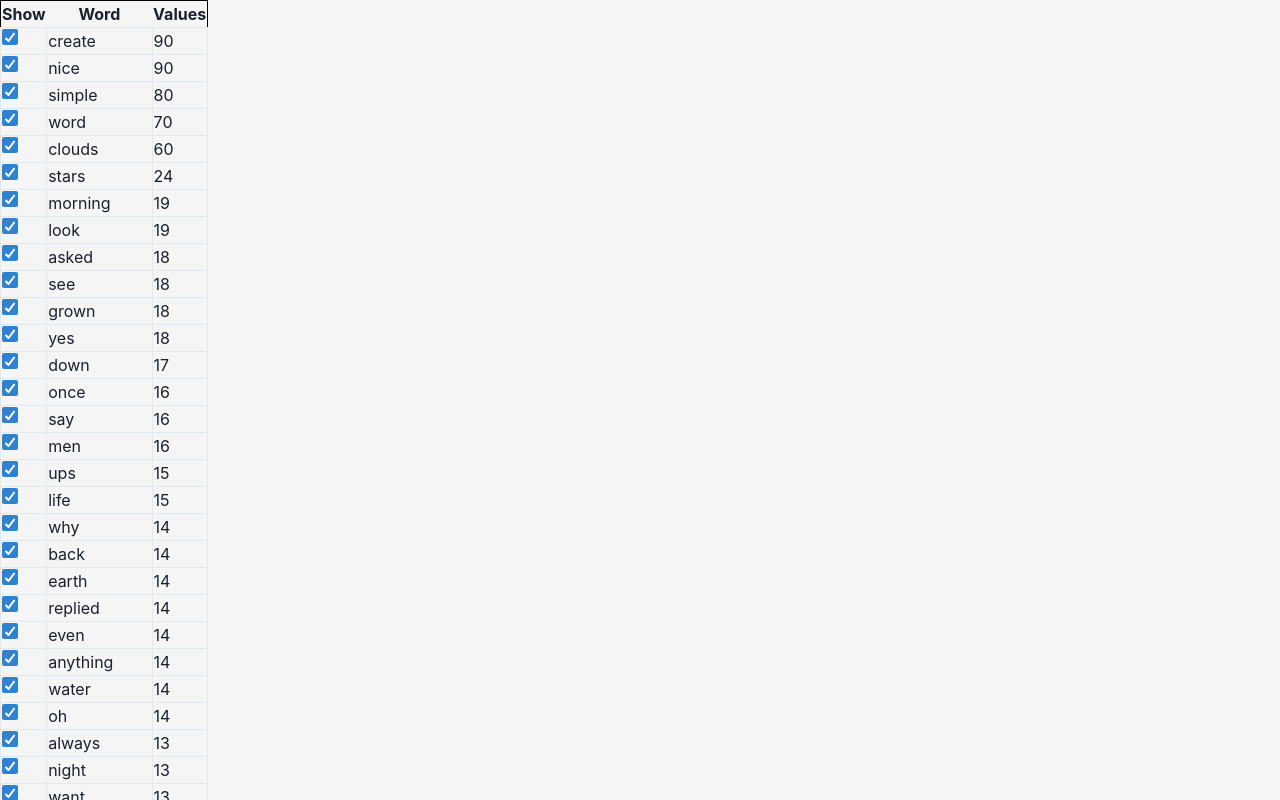
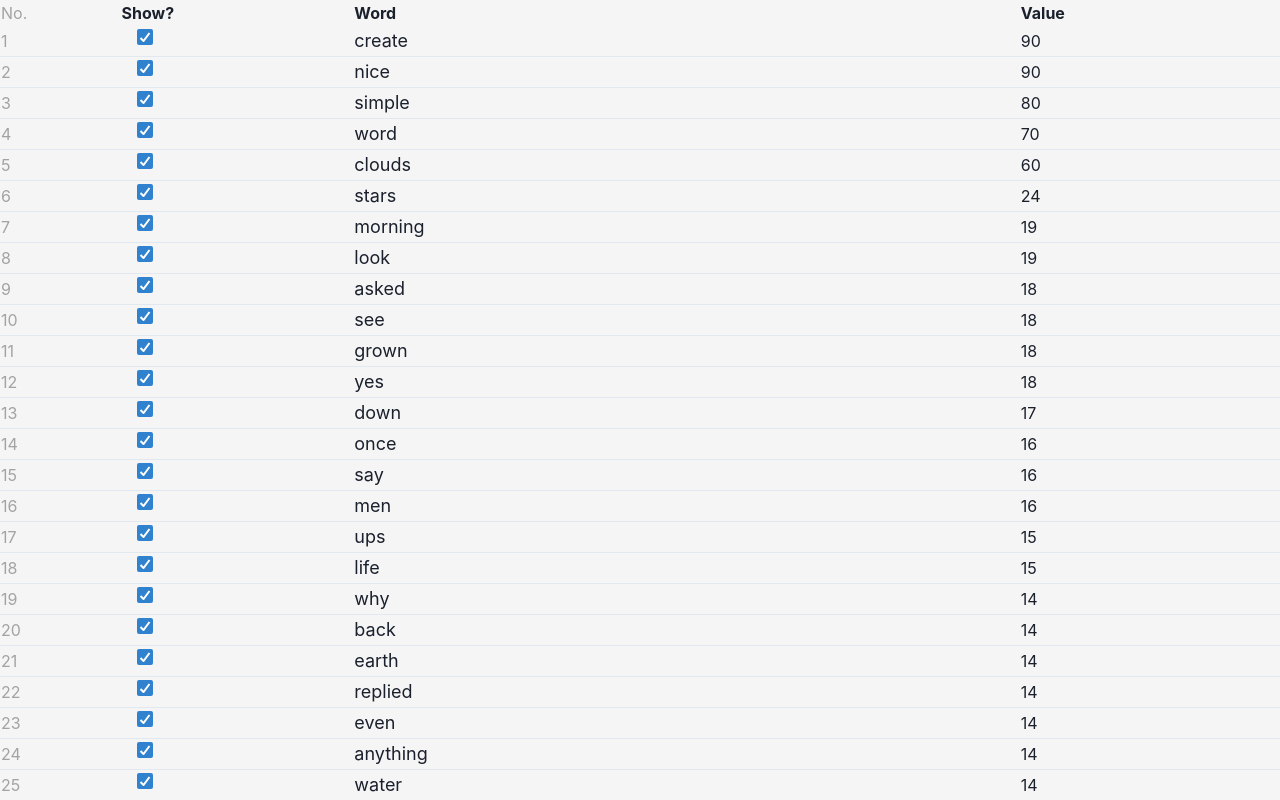
Before and after one commit to rezonmain/simple-wordcloud, a Next.js app: page /dev in a window 1280 px wide. Shown: the top 800 px of the page. Built offline with nearby package versions, Linux system fonts and the light colour scheme; a web font is replaced by a local one.

Commit message:
styled wordlist

```diff
--- a/components/Pages/CreatePage/CreatePage.tsx
+++ b/components/Pages/CreatePage/CreatePage.tsx
@@ -15,7 +15,7 @@ const CreatePage = () => {
 	const { isOpen, onOpen, onClose } = useDisclosure();
 	const lgMedia = useMedia('(min-width: 1024px)');
 
-	// Get initial cloud from initial props (not from demo, this is only for dev)
+	// Get initial cloud from initial props (replace demo here)
 	const [cloud, dispatch] = useReducer(cloudReducer, demo[0]);
 
 	// Refresh cloud
--- a/components/WordListModal/WordList.tsx
+++ b/components/WordListModal/WordList.tsx
@@ -1,16 +1,21 @@
 import { ChangeEvent } from 'react';
-import demo from '../../lib/data';
+import { useCloudContext } from '../../lib/context/CloudContext';
 import WordListRow from './WordListRow';
 
 const WordList = () => {
+	const {
+		cloud: { wordArray },
+		dispatch,
+	} = useCloudContext();
 	const onChange = (e: ChangeEvent<HTMLInputElement>, word: string) => {
 		console.log(e, word);
-		// toggle enable status of word
+		// TODO: call dispatch to update the enabled value of word
 	};
 
-	const rows = demo[0].wordArray.map((word) => (
+	const rows = wordArray.map((word, index) => (
 		<WordListRow
 			key={word.text}
+			index={index + 1}
 			word={word.text}
 			value={word.size}
 			enabled={word.enabled}
@@ -19,12 +24,13 @@ const WordList = () => {
 	));
 
 	return (
-		<table className='border border-black'>
-			<thead>
+		<table className='w-full'>
+			<thead className='text-left'>
 				<tr>
-					<th>Show</th>
+					<th className=' font-normal text-neutral-400'>No.</th>
+					<th>Show?</th>
 					<th>Word</th>
-					<th>Values</th>
+					<th>Value</th>
 				</tr>
 			</thead>
 			<tbody>{rows}</tbody>
--- a/components/WordListModal/WordListModal.tsx
+++ b/components/WordListModal/WordListModal.tsx
@@ -6,6 +6,7 @@ import {
 	ModalFooter,
 	ModalBody,
 	ModalCloseButton,
+	Button,
 } from '@chakra-ui/react';
 
 import WordList from './WordList';
@@ -21,11 +22,16 @@ const WordListModal = ({
 		<Modal isOpen={isOpen} onClose={onClose} isCentered scrollBehavior='inside'>
 			<ModalOverlay />
 			<ModalContent fontFamily={'Maitree'}>
-				<ModalHeader>Cloud Word List</ModalHeader>
+				<ModalHeader bg={'#f5f5f5'}>Cloud Word List</ModalHeader>
 				<ModalCloseButton />
-				<ModalBody maxH={'45vh'}>
+				<ModalBody bg={'#f5f5f5'} maxH={'45vh'}>
 					<WordList />
 				</ModalBody>
+				<ModalFooter bg={'#f5f5f5'}>
+					<Button colorScheme='blue' mr={3} onClick={onClose}>
+						Close
+					</Button>
+				</ModalFooter>
 			</ModalContent>
 		</Modal>
 	);
--- a/components/WordListModal/WordListRow.tsx
+++ b/components/WordListModal/WordListRow.tsx
@@ -2,20 +2,28 @@ import { Checkbox } from '@chakra-ui/react';
 import { ChangeEvent } from 'react';
 
 export type WordListRowProps = {
+	index: number;
 	word: string;
 	value: number;
 	enabled: boolean;
 	onChange: (e: ChangeEvent<HTMLInputElement>, word: string) => void;
 };
 
-const WordListRow = ({ word, value, enabled, onChange }: WordListRowProps) => {
+const WordListRow = ({
+	index,
+	word,
+	value,
+	enabled,
+	onChange,
+}: WordListRowProps) => {
 	return (
-		<tr className='items-center border-b'>
-			<td className='border'>
+		<tr className='items-center border-b hover:bg-neutral-200 active:bg-neutral-200'>
+			<td className='text-neutral-400'>{index}</td>
+			<td className=' pl-4'>
 				<Checkbox isChecked={enabled} onChange={(e) => onChange(e, word)} />
 			</td>
-			<td className='border'>{word}</td>
-			<td className='border'>{value}</td>
+			<td className='border-b text-lg pr-10'>{word}</td>
+			<td className='border-b pr-10'>{value}</td>
 		</tr>
 	);
 };
```
